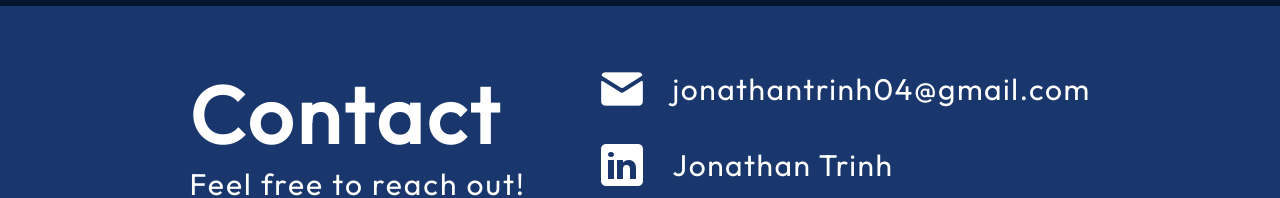
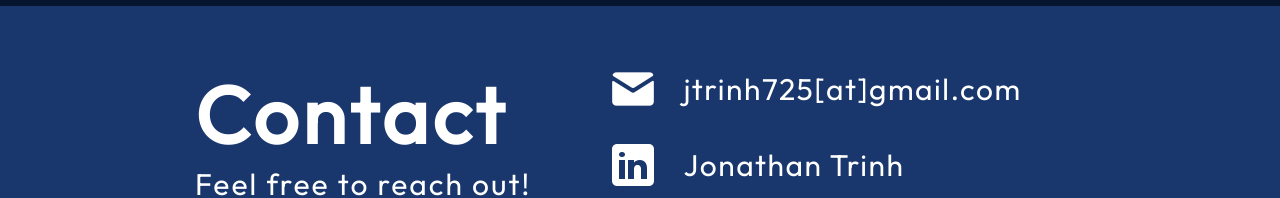
Before and after one commit to Jonathan-Trinh/Personal-Portfolio, a React (Vite) app: page / in a window 1280 px wide. Shown: the part 3500-3698 px from the top of the page. Built offline with nearby package versions, Linux system fonts and the light colour scheme.

Commit message:
Update Styling

```diff
--- a/src/components/About/About.jsx
+++ b/src/components/About/About.jsx
@@ -1,5 +1,3 @@
-import React from "react";
-
 import styles from "./About.module.css";
 import { getImageUrl } from "../../utils";
 
--- a/src/components/Contact/Contact.jsx
+++ b/src/components/Contact/Contact.jsx
@@ -13,7 +13,7 @@
             <ul className={styles.links}>
                 <li className={styles.link}>
                     <img src={getImageUrl("contact/emailIcon.png")} alt="Email Icon" />
-                    <a href="mailto:jonathantrinh04@gmail.com">jonathantrinh04@gmail.com</a>
+                    <a href="mailto:jtrinh725@gmail.com">jtrinh725[at]gmail.com</a>
                 </li>
                 <li className={styles.link}>
                     <img src={getImageUrl("contact/linkedinIcon.png")} alt="LinkedIn Icon" />
--- a/src/components/Projects/ProjectCard.jsx
+++ b/src/components/Projects/ProjectCard.jsx
@@ -1,10 +1,8 @@
-import React from "react";
-
 import styles from "./ProjectCard.module.css";
 import { getImageUrl } from "../../utils";
 //Project PNGS are 500x500
 export const ProjectCard = ({
-    project: { title, imageSrc, description, skills, demo, source }
+    project: { title, imageSrc, description, skills, source }
 }) => {
     return (
         <div className={styles.container}>
--- a/src/components/Projects/Projects.jsx
+++ b/src/components/Projects/Projects.jsx
@@ -1,5 +1,3 @@
-import React from "react";
-
 import styles from "./Projects.module.css";
 
 import projects from "../../data/projects.json";
```
Lines whose indentation alone changed are shown as unchanged.
